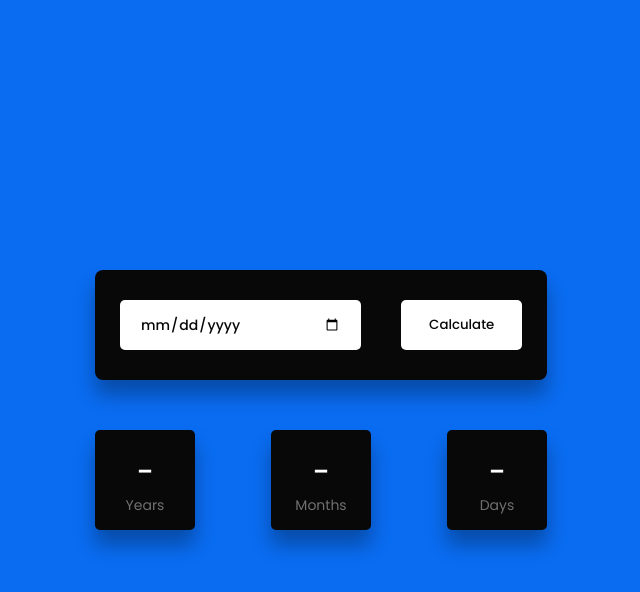
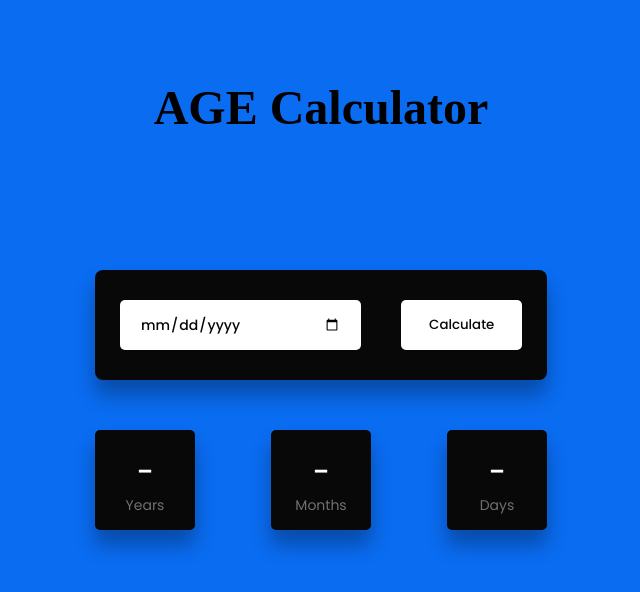
Before and after one commit to kvvikash82/Live-Age-calculator, a plain HTML site: page index.html in a window 1280 px wide. Shown: the whole page, without its empty margins (319-959 px from the left). Drawn offline with Linux system fonts and the light colour scheme.

Commit message:
AGE Calculator

```diff
--- a/age.css
+++ b/age.css
@@ -7,6 +7,13 @@
 }
 body{
     background-color: #0a6cf1;
+}
+.heading{
+    text-align: center;
+    margin-top: 80px;
+    font-size: 1.5rem;
+
+
 }
 .container{
     width: 40%;
--- a/index.html
+++ b/index.html
@@ -9,6 +9,7 @@
     <link rel="stylesheet" href="age.css">
 </head>
 <body>
+    <div class="heading"><h1>AGE Calculator</h1></div>
     <div class="container">
         <div class="inputs-wrapper">
             <input type="date" id="date-input">
```
